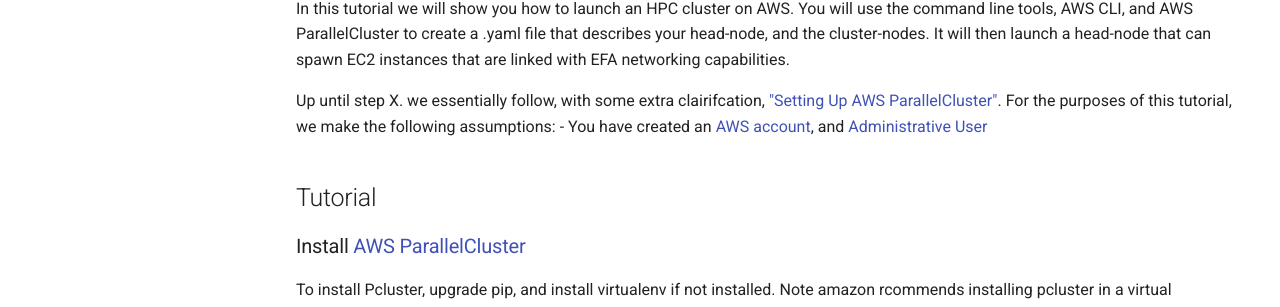
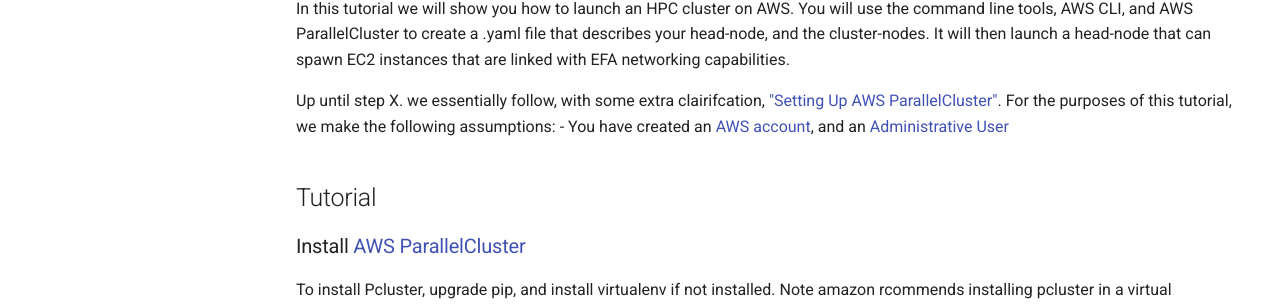
Before and after one commit to ParaToolsInc/ParaToolsPro, an MkDocs documentation site: the page built from docs/AWS/getting-started-AWS.md, in a window 1280 px wide and 900 px high. Shown: the part 283-590 px from the top of the window. Built offline with MkDocs 1.6.1 and Material for MkDocs 9.7.7, drawn with Linux system fonts in a browser that asks for light colours.

```diff
--- a/docs/AWS/getting-started-AWS.md
+++ b/docs/AWS/getting-started-AWS.md
@@ -5,7 +5,7 @@
 In this tutorial we will show you how to launch an HPC cluster on AWS. You will use the command line tools, AWS CLI, and AWS ParallelCluster to create a .yaml file that describes your head-node, and the cluster-nodes. It will then launch a head-node that can spawn EC2 instances that are linked with EFA networking capabilities.
 
 Up until step X. we essentially follow, with some extra clairifcation, ["Setting Up AWS ParallelCluster"][1]. For the purposes of this tutorial, we make the following assumptions:
-- You have created an [AWS account][5], and [Administrative User][4]
+- You have created an [AWS account][5], and an [Administrative User][4]
 
 ## Tutorial
 
```
